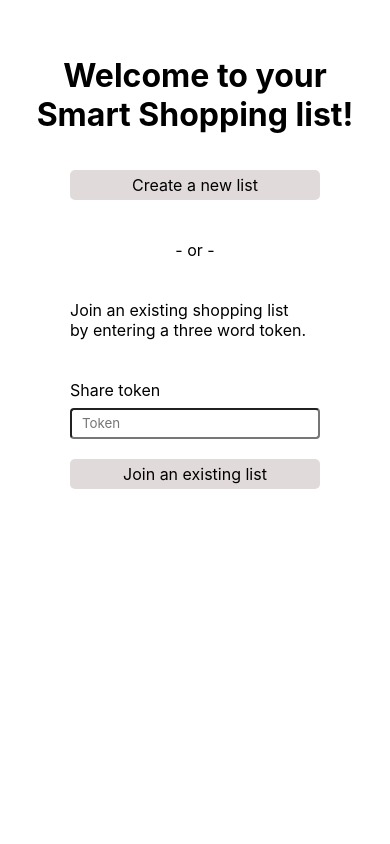
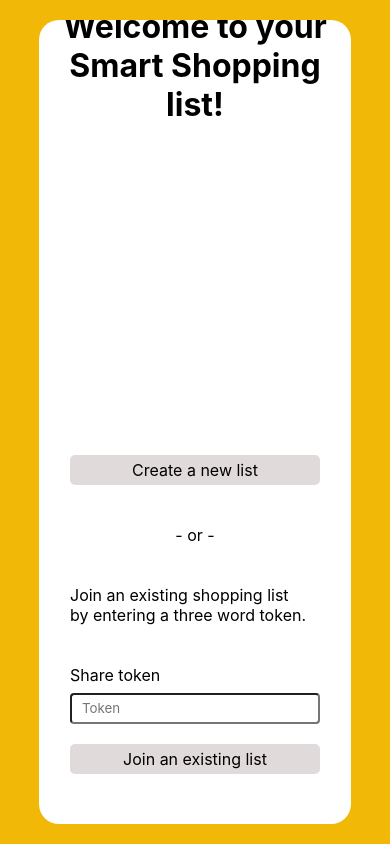
Before and after one commit to the-collab-lab/tcl-34-smart-shopping-list, a React (Create React App) app: page / in a window 390 px wide. Built offline with nearby package versions, Linux system fonts and the light colour scheme.

Commit message:
refactor: ContentContainer and Nav layouts

```diff
--- a/src/App.css
+++ b/src/App.css
@@ -5,6 +5,12 @@
   font-family: -apple-system, BlinkMacSystemFont, 'Segoe UI', 'Roboto', 'Oxygen',
     'Ubuntu', 'Cantarell', 'Fira Sans', 'Droid Sans', 'Helvetica Neue',
     sans-serif;
+}
+
+#root {
+  background-color: #f2b807;
+  height: 100vh;
+  padding: 60px 0;
 }
 
 button {
@@ -30,11 +36,15 @@ ul {
   display: flex;
   flex-direction: column;
   align-items: center;
-  height: calc(100vh - 100px);
   text-align: center;
-  overflow: auto;
-  margin-top: 50px;
+  overflow: hidden;
+  width: 720px;
+  background-color: #fff;
+  margin: auto;
+  height: 100%;
+  border-radius: 20px;
   padding: 20px;
+  justify-content: space-between;
 }
 
 .fixed {
@@ -64,7 +74,7 @@ ul {
 }
 
 .selected {
-  background-color: #6383ec;
+  background-color: #d9af62;
   color: white;
 }
 
@@ -72,3 +82,13 @@ ul {
 .errorAuth {
   color: red;
 }
+
+@media screen and (max-width: 920px) {
+  #root {
+    padding: 20px 0;
+  }
+
+  .content-container {
+    width: 80%;
+  }
+}
--- a/src/components/routing/Navigation/index.js
+++ b/src/components/routing/Navigation/index.js
@@ -1,5 +1,6 @@
 import React from 'react';
 import { Link, useRouteMatch } from 'react-router-dom';
+import { FiShoppingCart, FiPlus } from 'react-icons/fi';
 
 import './styles.css';
 
@@ -10,7 +11,7 @@ function CustomLink({ children, to, disable }) {
   });
   return (
     <Link
-      className={`link ${match ? 'selected' : ''} ${
+      className={`navigation-link ${match ? 'selected' : ''} ${
         disable ? 'disable-link' : ''
       }`}
       to={to}
@@ -23,8 +24,15 @@ function CustomLink({ children, to, disable }) {
 function Navigation() {
   return (
     <nav className="fixed navigation">
-      <CustomLink to="/list"> List </CustomLink>
-      <CustomLink to="/addItem"> Add Item </CustomLink>
+      <CustomLink to="/list" aria-label="This button open your shopping list.">
+        <FiShoppingCart />
+      </CustomLink>
+      <CustomLink
+        to="/addItem"
+        aria-label="This button open the add product form."
+      >
+        <FiPlus />
+      </CustomLink>
     </nav>
   );
 }
--- a/src/components/routing/Navigation/styles.css
+++ b/src/components/routing/Navigation/styles.css
@@ -3,5 +3,27 @@
 }
 
 .navigation {
-  bottom: 0;
+  position: relative;
+  height: 80px;
 }
+
+.navigation-link {
+  background-color: #e1dada;
+  border-radius: 50%;
+  height: 60px;
+  width: 60px;
+  border: none;
+  margin: 0 15px;
+  color: #000;
+  text-decoration: none;
+
+  align-items: center;
+  justify-content: center;
+  display: flex;
+  font-size: 25px;
+}
+
+.selected {
+  background-color: #6383ec;
+  color: white;
+}
```
